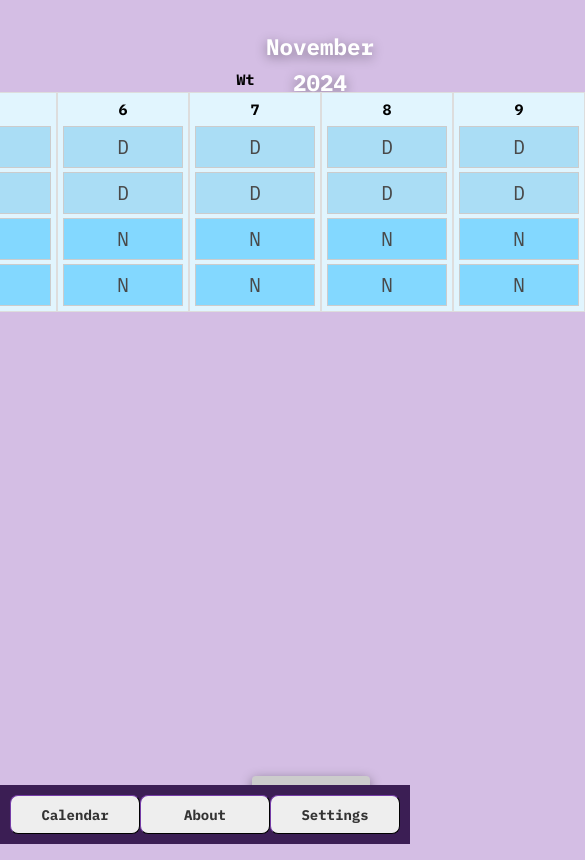
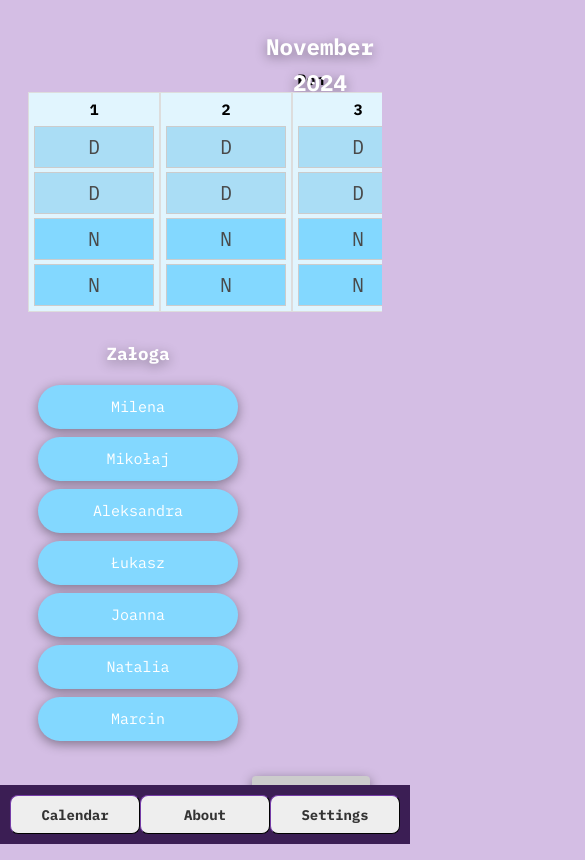
Before and after one commit to puksh/kalendarz, a Vue app: page / in a window 390 px wide. Shown: the top 860 px of the page, 585 px wide, since content can reach past the window. Built offline with nearby package versions, Linux system fonts and the light colour scheme.

Commit message:
style: Removed not used styles

```diff
--- a/src/App.vue
+++ b/src/App.vue
@@ -51,35 +51,14 @@ body::-webkit-scrollbar {
   display: none; /* Hide scrollbar on Chrome, Safari */
 }
 .app-container {
-  display: flex;
-  flex-grow: 1;
-  flex-direction: column;
-  align-items: center;
-  padding-left: 88px;
 }
 
 .main-content {
-  display: flex;
   padding: 20px;
   max-width: 1600px;
-  height: auto;
   text-align: center;
-  border-left: 4px solid transparent;
-  border-top-left-radius: 8px;
-  border-bottom-left-radius: 8px;
-  overflow-x: visible;
+  overflow-x: visible !important;
   overflow-y: hidden;
-  justify-content: center;
-}
-/* Remove left padding on smaller screens */
-@media (max-width: 900px) {
-  .app-container {
-    padding-left: 0;
-    height: auto;
-  }
-
-  .main-content {
-    padding-bottom: 60px; /* Offset for bottom-positioned sidebar */
-  }
+  padding-bottom: 60px; /* Offset for bottom-positioned sidebar */
 }
 </style>
```
